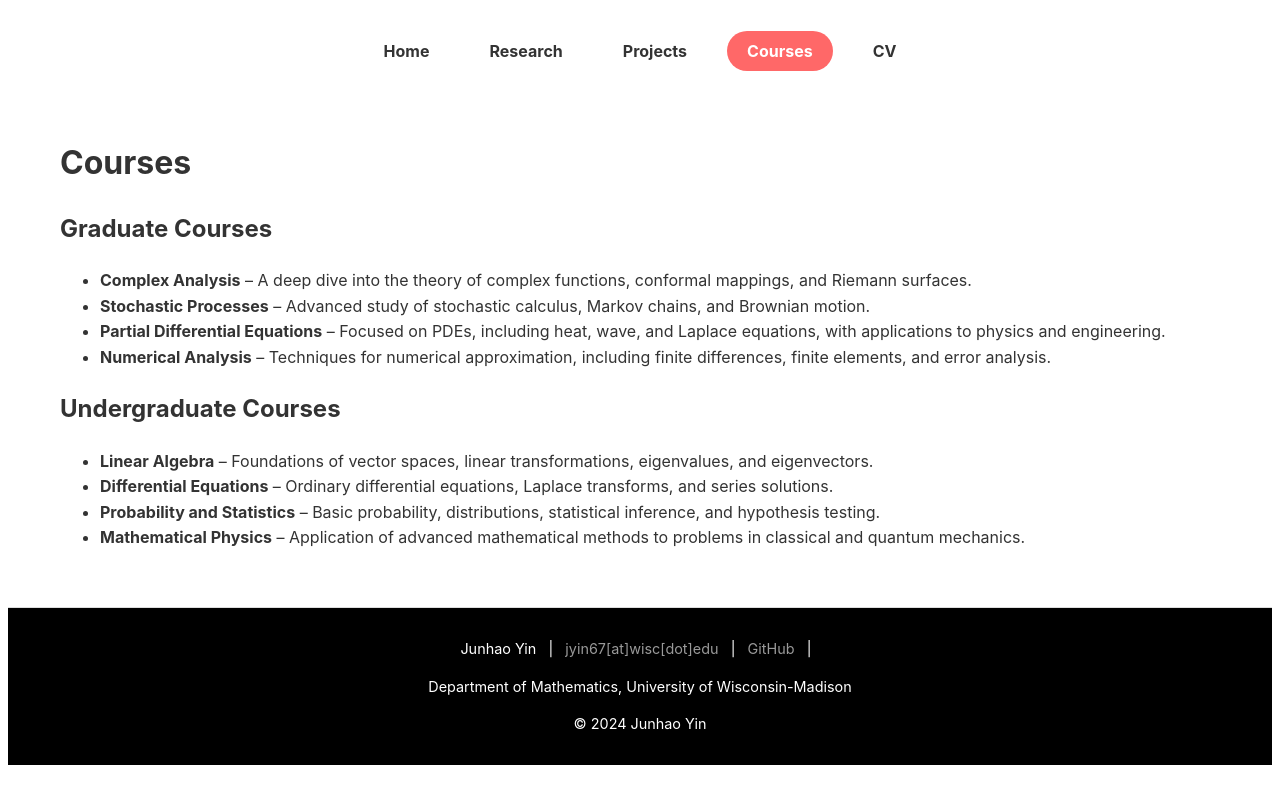
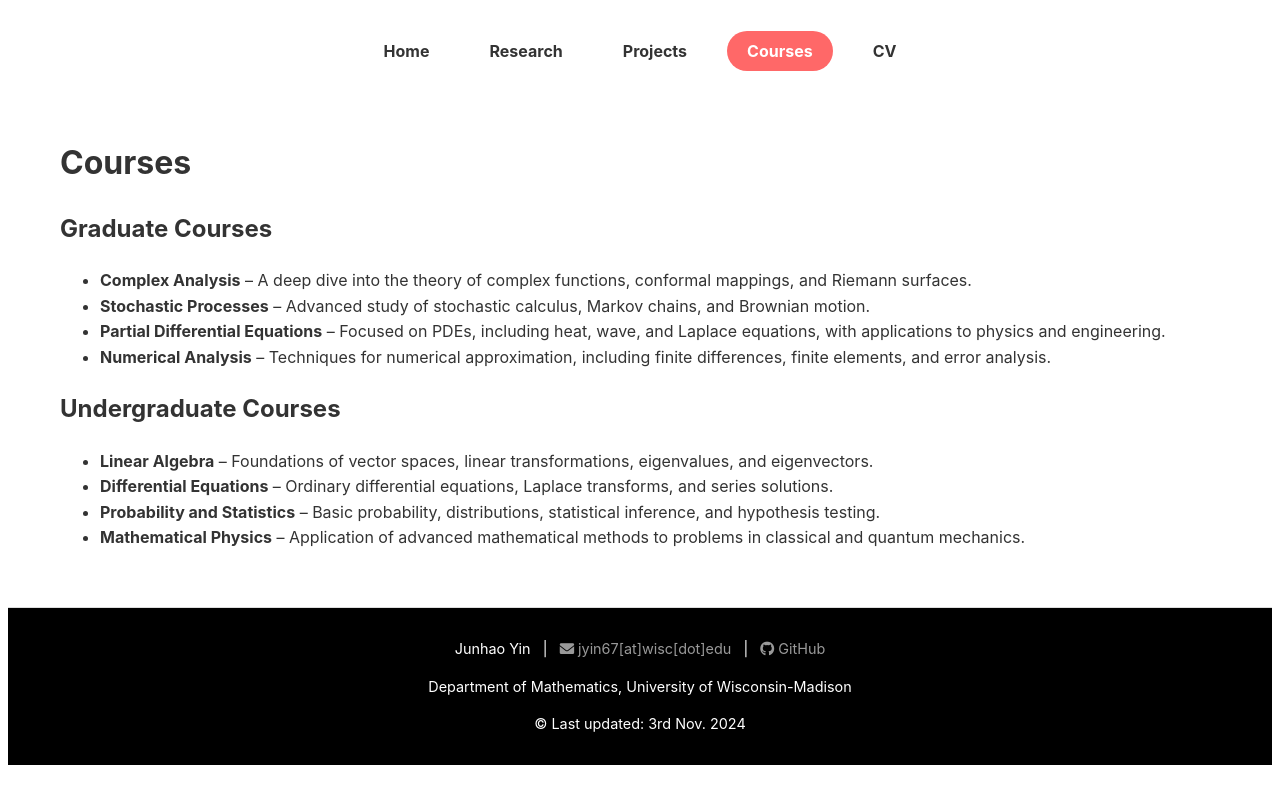
Before and after one commit to Yoon-1023/Yoon-1023.github.io, a Jekyll site: the page built from courses.md, in a window 1280 px wide. Shown: the top 804 px of the page. Built offline with Jekyll 4.4.1, drawn with Linux system fonts in a browser that asks for light colours.

Commit message:
Update default.html

```diff
--- a/_layouts/default.html
+++ b/_layouts/default.html
@@ -5,6 +5,7 @@
     <meta name="viewport" content="width=device-width, initial-scale=1.0">
     <title>{{ page.title }} | {{ site.title }}</title>
     <link rel="stylesheet" href="{{ '/assets/css/style.css' | relative_url }}">
+    <link rel="stylesheet" href="https://cdnjs.cloudflare.com/ajax/libs/font-awesome/6.0.0-beta3/css/all.min.css">
 </head>
 <body>
 
@@ -52,16 +53,15 @@ nav ul li a.active {
 <footer>
     <p>
         Junhao Yin &nbsp; | &nbsp;
-            <a href="mailto:jyin67[at]wisc[dot]edu">jyin67[at]wisc[dot]edu</a> &nbsp; | &nbsp;
-            <a href="https://github.com/Yoon-1023">GitHub</a> &nbsp; | &nbsp;
+        <a href="mailto:jyin67[at]wisc[dot]edu"><i class="fas fa-envelope"></i> jyin67[at]wisc[dot]edu</a> &nbsp; | &nbsp;
+        <a href="https://github.com/Yoon-1023" target="_blank"><i class="fab fa-github"></i> GitHub</a>
     </p>
     <p>
         Department of Mathematics, University of Wisconsin-Madison
     </p>
     <p>
-            © 2024 Junhao Yin
+        © Last updated: 3rd Nov. 2024
     </p>
 </footer>
-
 </body>
 </html>
```
Lines whose indentation alone changed are shown as unchanged.
